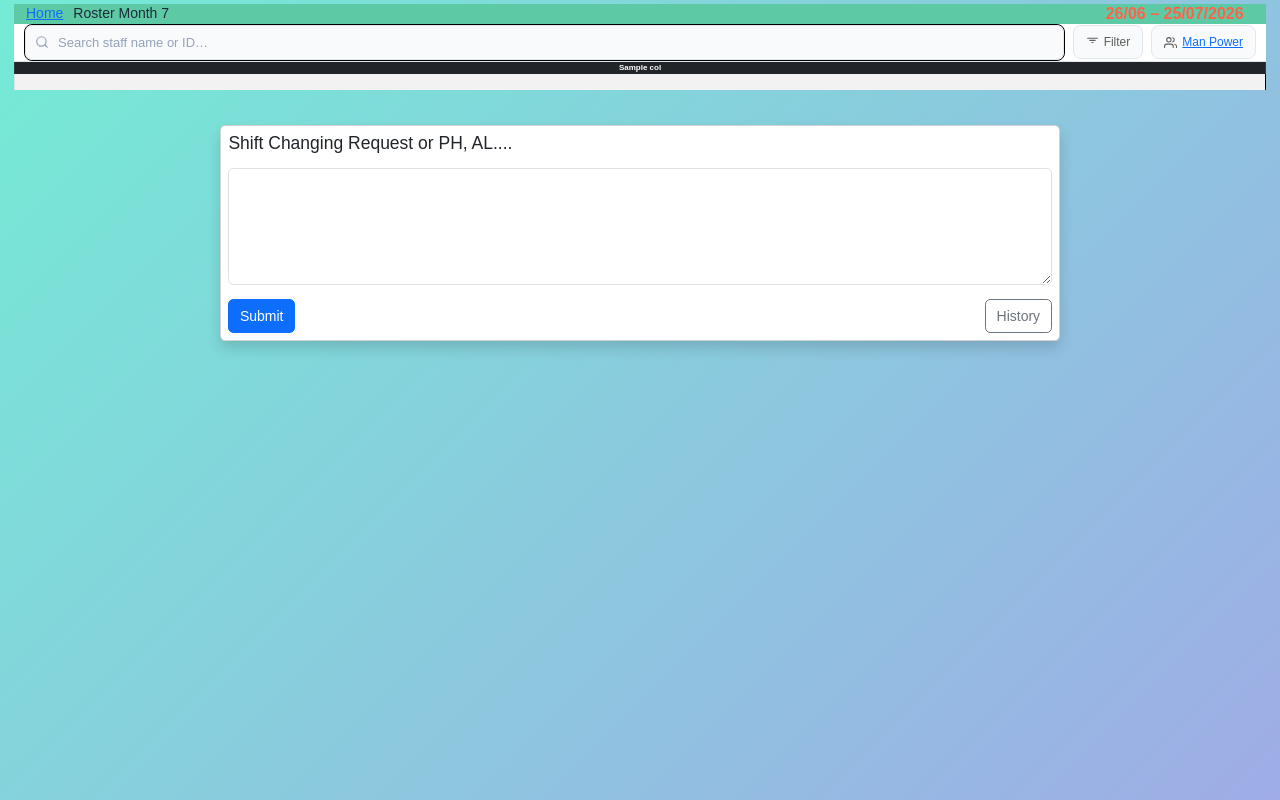
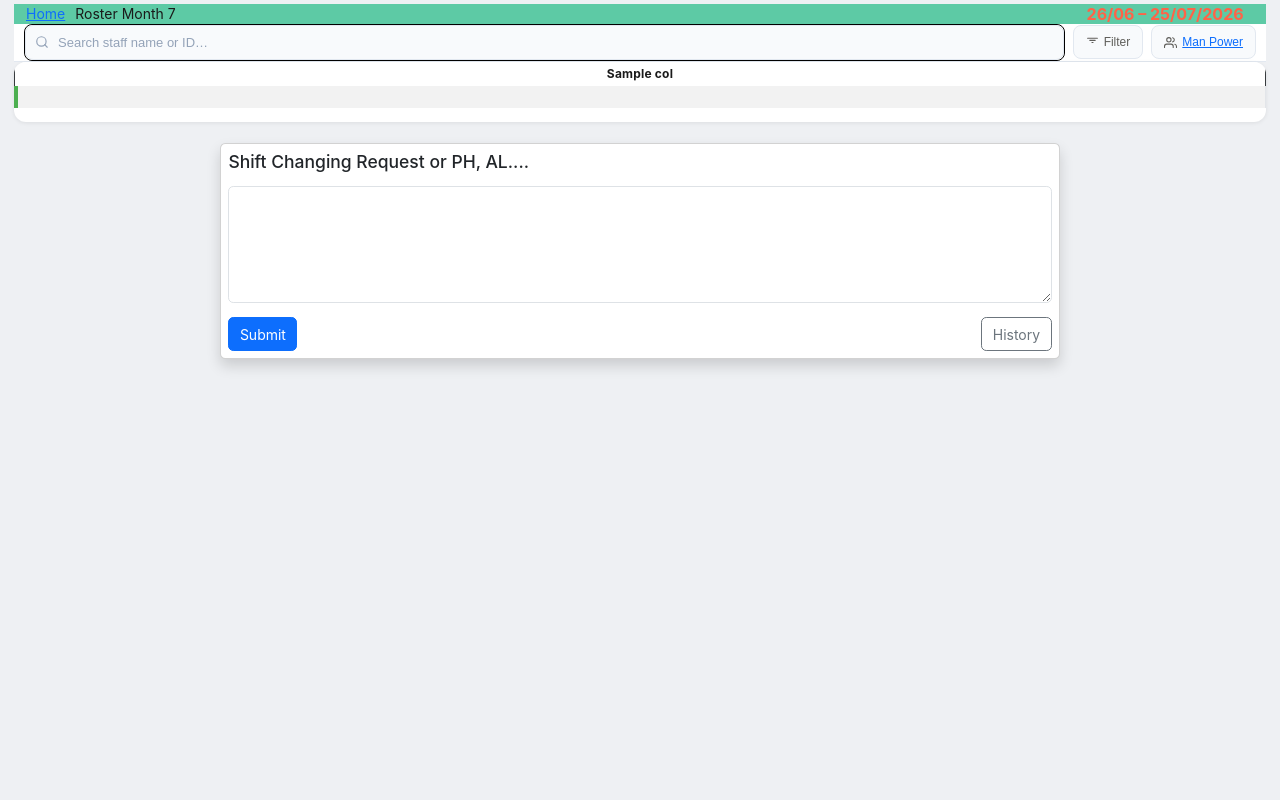
Before and after one commit to Chats-club/roter-ga, a Flask app: template templates/month7.html in a window 1280 px wide. Run offline with Flask 3, Linux system fonts and the light colour scheme; the template is opened without the code that fills it: most values are stand-ins (such as "Sample title", 1, 10 or a date in 2020); lists and menus that the app fills with data are empty; some libraries are stand-ins or nearby versions.

Commit message:
have a nice day

```diff
--- a/templates/month7.html
+++ b/templates/month7.html
@@ -29,113 +29,144 @@
   .sticky-table {
   border-collapse: separate !important;
   border-spacing: 0.1px !important;
+  font-family: -apple-system, "Segoe UI", Roboto, Helvetica, Arial, sans-serif;
 }
+
 .table-wrapper {
   overflow: auto !important;
   max-height: 95vh;
   width: 100%;
 }
 
-    /* thêm vào phần style cũ */
-
+/* status cells styled as rounded pill badges, like the Stitch mockup */
 td.has-o {
   background-color: #4caf50 !important;
-      color: white !important;
-      font-weight: bolder;
+  color: #ffffff !important;
+  font-weight: 600;
   text-align: center;
+  border-radius: 8px;
+  margin: 2px;
 }
 td.has-ph {
-      color: #1536c6 !important;
-      font-weight: bolder;
+  background-color: #2c5cf0 !important;
+  color: #ffffff !important;
+  font-weight: 600;
   text-align: center;
+  border-radius: 8px;
 }
 td.has-al {
-      color: #f6070b !important;
-      font-weight: bolder;
+  background-color: #fde2e2 !important;
+  color: #d4060a !important;
+  font-weight: 600;
   text-align: center;
+  border-radius: 8px;
 }
 
+/* base cell sizing - larger and easier to read than before */
 td,
 th {
-      padding: 0.9px !important;
+  padding: 4px 3px !important;
   text-align: center;
-      font-size: 10px;
+  font-size: 13px;
 }
-    /* tr {
-      height: 10px;
-    }
-    tbody tr {
-      height: 14px;
-    } */
+
 td {
-      height: 16px;
-      line-height: 1.2;
-      padding: 3px 2px !important;
+  height: 22px;
+  line-height: 1.3;
+  padding: 4px 3px !important;
   vertical-align: middle;
 }
+
 thead th {
   position: sticky !important;
   left: 0;
   z-index: 15;
-      line-height: 1.2;
-      font-size: 8px !important;
+  line-height: 1.3;
+  font-size: 12px !important;
+  letter-spacing: 0.2px;
 }
-    /* tbody td:nth-child(4) {
-      font-size: 6px !important;
-      white-space: nowrap !important;
-      word-break: keep-all !important;
-      font-weight: bolder;
-    } */
+
+/* staff name column */
 tbody td:nth-child(1) {
   position: sticky !important;
-      border-right: 1px solid black;
+  border-right: 1px solid #e2e5e9;
   left: 0;
-      font-size: 8px !important;
-      font-weight:bolder;
-      color: blue;
+  font-size: 13px !important;
+  font-weight: 700;
+  color: #2c5cf0;
   text-align: left;
-      width: 40px;
+  width: 70px;
+  background: #ffffff;
 }
+
+/* staff ID column */
 tbody td:nth-child(2) {
-      font-size: 7px !important;
-      color: rgb(135, 5, 5);
-      font-weight: bolder;
+  font-size: 11px !important;
+  color: #8a8f98;
+  font-weight: 500;
   text-align: left;
+  border-right: 1px solid #e2e5e9 !important;
 }
-    /* tbody td:nth-child(3) {
-      font-size: 6px !important;
-      color: chocolate;
-      font-weight: bolder;
-      text-align: left;
-      width: 42px;
-    } */
+
+/* sticky header row - light, clean style like the Stitch mockup */
 thead th {
   position: sticky !important;
   top: 0 !important;
   z-index: 5 !important;
-      background: #212529 !important;
-      color: #fff !important;
+  background: #ffffff !important;
+  color: #1a1a1a !important;
+  font-weight: 700;
+  border-bottom: 2px solid #e2e5e9;
 }
 
-    /* Thêm cái này - góc trái trên cùng */
+/* top-left corner cell stays above everything */
 thead th:nth-child(1) {
   left: 0 !important;
-      z-index: 10 !important; /* cao hơn các th khác */
+  z-index: 10 !important;
 }
 
-    /* Viền đậm tách biệt sau cột 4 */
-
+/* zebra striping for readability across rows */
+tbody tr:nth-child(even) td {
+  background-color: #f5f7f8;
+}
+tbody tr:nth-child(odd) td {
+  background-color: #ffffff;
+}
+/* keep name/ID columns solid white regardless of stripe so sticky cols stay legible */
+tbody td:nth-child(1),
 tbody td:nth-child(2) {
-      border-right: 1px solid black !important; /* cam đậm để phân biệt rõ */
+  background: #ffffff !important;
+}
+/* status cells always keep their own color, not the stripe */
+td.has-o {
+  background-color: #4caf50 !important;
 }
 
+/* page background - light neutral tone like the Stitch mockup */
 body {
   min-height: 100vh;
-      background: linear-gradient(135deg, #74ebd5, #9face6);
+  background: #eef0f3;
+  font-family: -apple-system, "Segoe UI", Roboto, Helvetica, Arial, sans-serif;
+  color: #1a1a1a;
 }
+
+/* white card look for the table itself */
+.table-wrapper {
+  background: #ffffff;
+  border-radius: 12px;
+  box-shadow: 0 1px 4px rgba(0, 0, 0, 0.08);
+}
+
+/* decorative colored accent bar on the left of each row, cycling like the mockup */
+tbody tr:nth-child(4n+1) td:nth-child(1) { border-left: 4px solid #4caf50; }
+tbody tr:nth-child(4n+2) td:nth-child(1) { border-left: 4px solid #2c5cf0; }
+tbody tr:nth-child(4n+3) td:nth-child(1) { border-left: 4px solid #d4060a; }
+tbody tr:nth-child(4n+4) td:nth-child(1) { border-left: 4px solid #8a8f98; }
+
 #shiftForm {
   margin-top: 5px;
 }
+
 .badge {
   color: tomato;
   font-size: 16px;
```
Also changed, not shown: 1 other file. Lines whose indentation alone changed are shown as unchanged.
